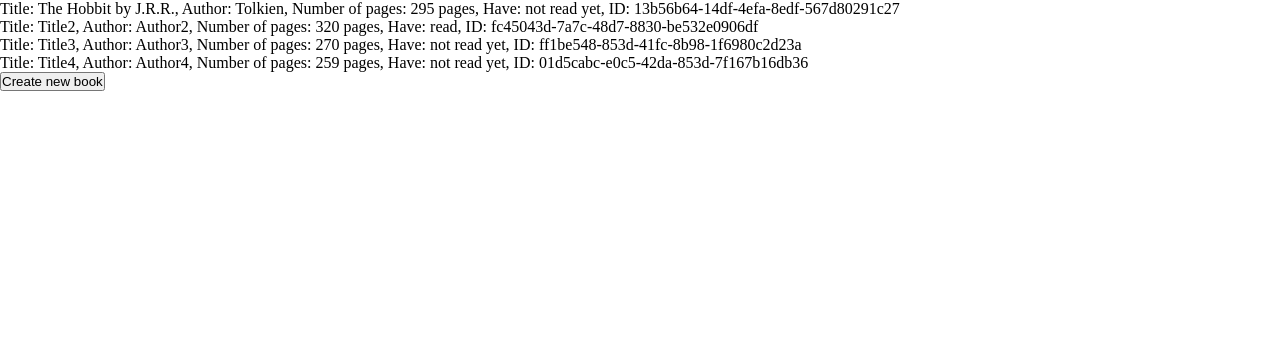
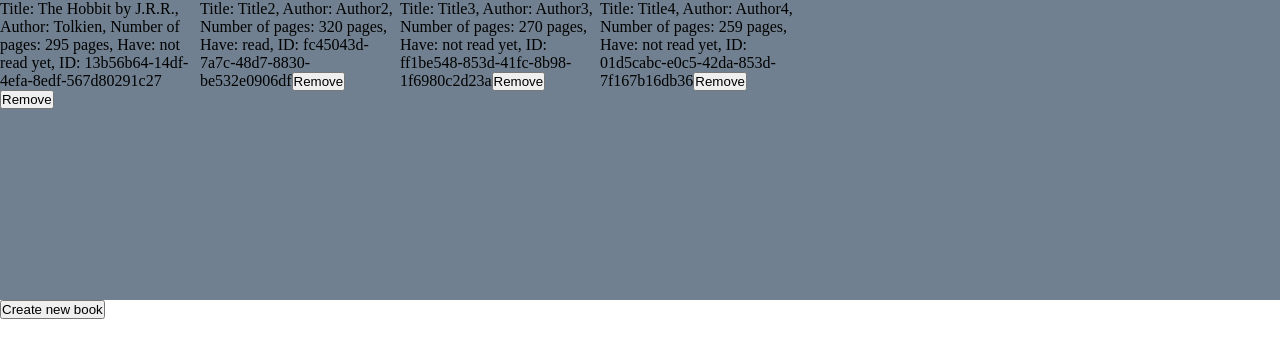
Before and after one commit to GGihan/library, a plain HTML site: page index.html in a window 1280 px wide. Drawn offline with Linux system fonts and the light colour scheme.

Commit message:
Add remove book buttons

```diff
--- a/script.js
+++ b/script.js
@@ -24,15 +24,16 @@ addBookToLibrary("Title2", "Author2", "320 pages", "read");
 addBookToLibrary("Title3", "Author3", "270 pages", "not read yet");
 addBookToLibrary("Title4", "Author4", "259 pages", "not read yet");
 
-console.log(myLibrary);
 
 let cardDisplay = document.querySelector(".display-cards");
+let listItem = "";
 
 function displayBooks() {
     myLibrary.forEach(item => {
-        const listItem = document.createElement('li');
+        listItem = document.createElement('li');
         listItem.textContent = `Title: ${item.title}, Author: ${item.author}, Number of pages: ${item.numPages}, Have: ${item.read}, ID: ${item.id}`;
         cardDisplay.appendChild(listItem);
+        addRemoveBookButton(item);
     });
 }
 
@@ -81,16 +82,26 @@ function getUserBookInput() {
     };
 }
 
-function removeBooks(array) {
-    while (array.firstChild) {
-        array.removeChild(array.firstChild);
-    };
-}
-
 submitButton.addEventListener("click", () => {
     getUserBookInput();
     addBookToLibrary(userBookTitle, userBookAuthor, userBookPages, userBookRead);
-    //This function is used to reset the page book view.
-    removeBooks(cardDisplay)
+    cardDisplay.innerHTML = "";
     displayBooks();
 });
+
+function addRemoveBookButton(item) {
+    let removeBookButton = document.createElement("button");
+    removeBookButton.type = "button";
+    removeBookButton.textContent = "Remove"
+    removeBookButton.dataset.bookId = item.id
+    listItem.appendChild(removeBookButton);
+}
+
+cardDisplay.addEventListener("click", (event) => {
+    if (event.target.tagName === "BUTTON" && event.target.dataset.bookId) {
+        const bookId = event.target.dataset.bookId
+        myLibrary = myLibrary.filter(book => book.id != bookId);
+        cardDisplay.innerHTML = "";
+        displayBooks();
+    }
+});
--- a/styles.css
+++ b/styles.css
@@ -2,3 +2,15 @@
     padding: 0;
     margin: 0;
 }
+
+ul {
+    display: flex;
+    background-color: slategrey;
+}
+
+li {
+    width: 200px;
+    height: 300px;
+
+    list-style: none;
+}
```
